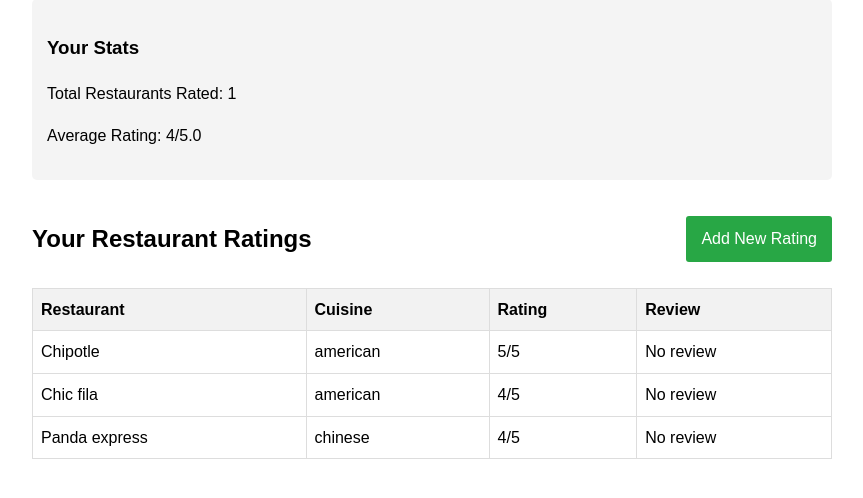
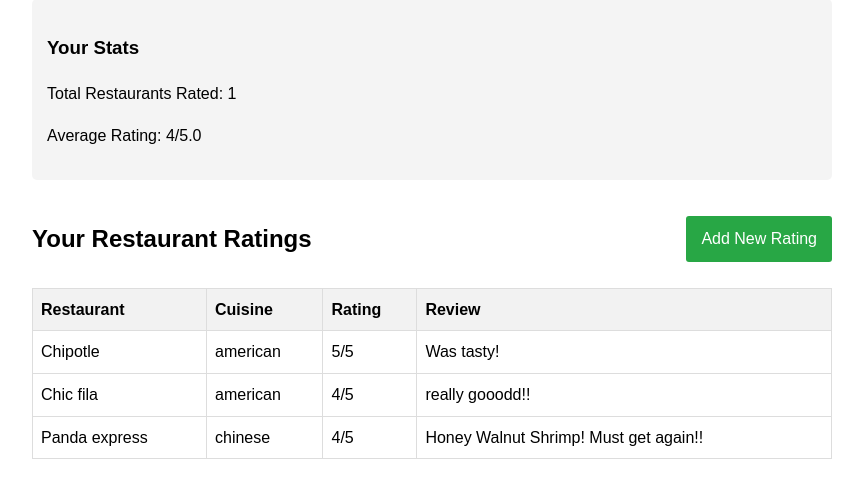
Before and after one commit to psap2/restaurant-rating-api, a Flask app: template templates/dashboard.html in a window 1280 px wide. Shown: the part 126-624 px from the top of the page, without its empty margins (208-1071 px from the left). Run offline with Flask 3, Linux system fonts and the light colour scheme; the template is opened without the code that fills it: values that come from a table or form of the project are taken from there, most other values are stand-ins (such as "Sample title", 1, 10 or a date in 2020).

Commit message:
Fixed db issue

```diff
--- a/app.py
+++ b/app.py
@@ -47,7 +47,7 @@ def login():
 @app.route('/dashboard', methods=['GET', 'POST'])
 @login_required
 def dashboard():
-    ratings = RestaurantRating.query.filter_by(user_id=current_user.id).order_by(RestaurantRating.visit_date.desc()).all()
+    ratings = RestaurantRating.query.filter_by(user_id=current_user.id).order_by(RestaurantRating.meal_date.desc()).all()
     total_ratings = len(ratings)
     avg_rating = sum(rating.rating for rating in ratings) / total_ratings if ratings else 0
 
--- a/templates/dashboard.html
+++ b/templates/dashboard.html
@@ -87,7 +87,7 @@
                         <td>{{ rating.restaurant_name }}</td>
                         <td>{{ rating.cuisine_type }}</td>
                         <td>{{ rating.rating }}/5</td>
-                        <td>{{ rating.review_text or 'No review' }}</td>
+                        <td>{{ rating.review or 'No review' }}</td>
                     </tr>
                     {% endfor %}
                 </tbody>
```
Also changed, not shown: instance/database.db.
